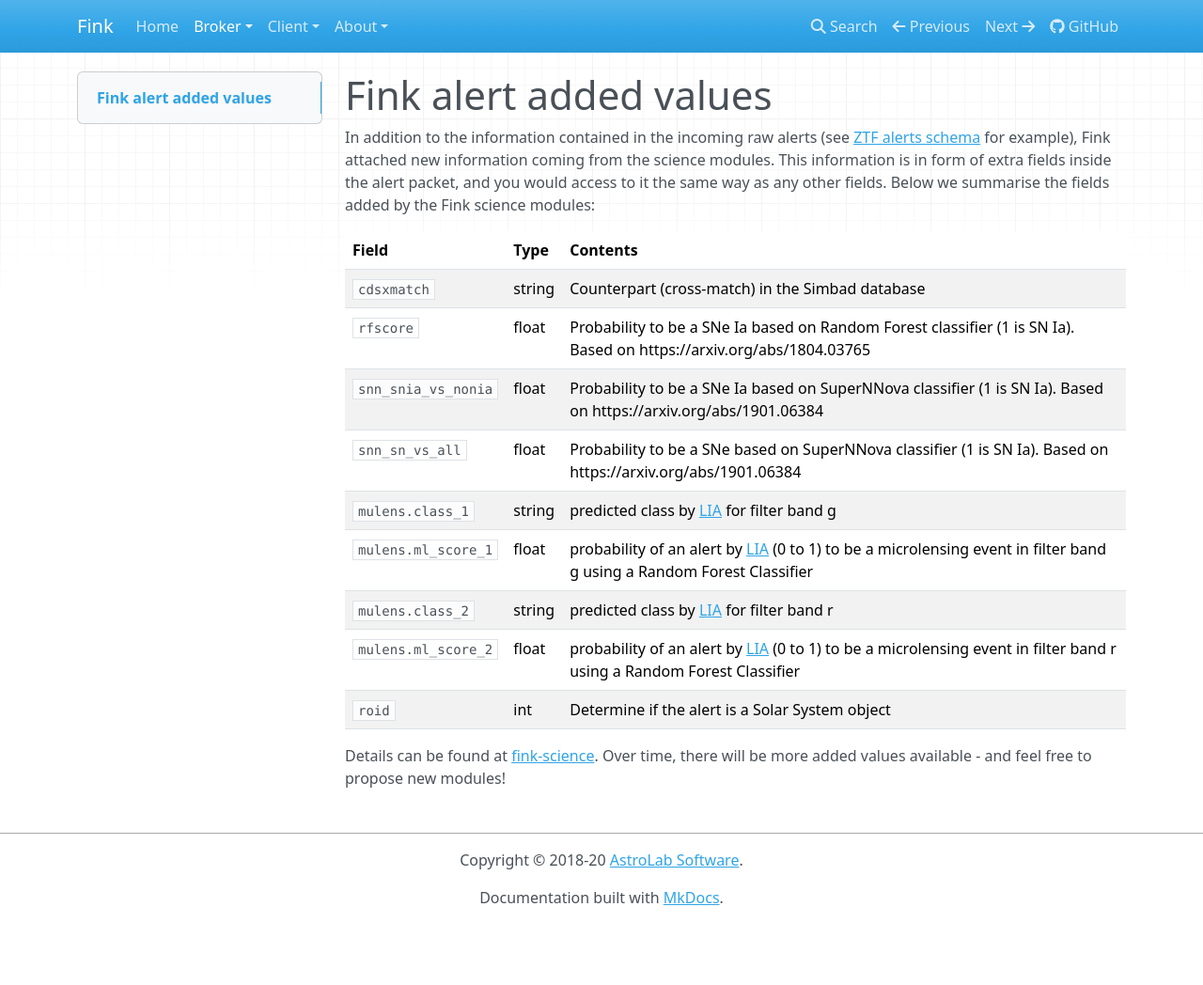
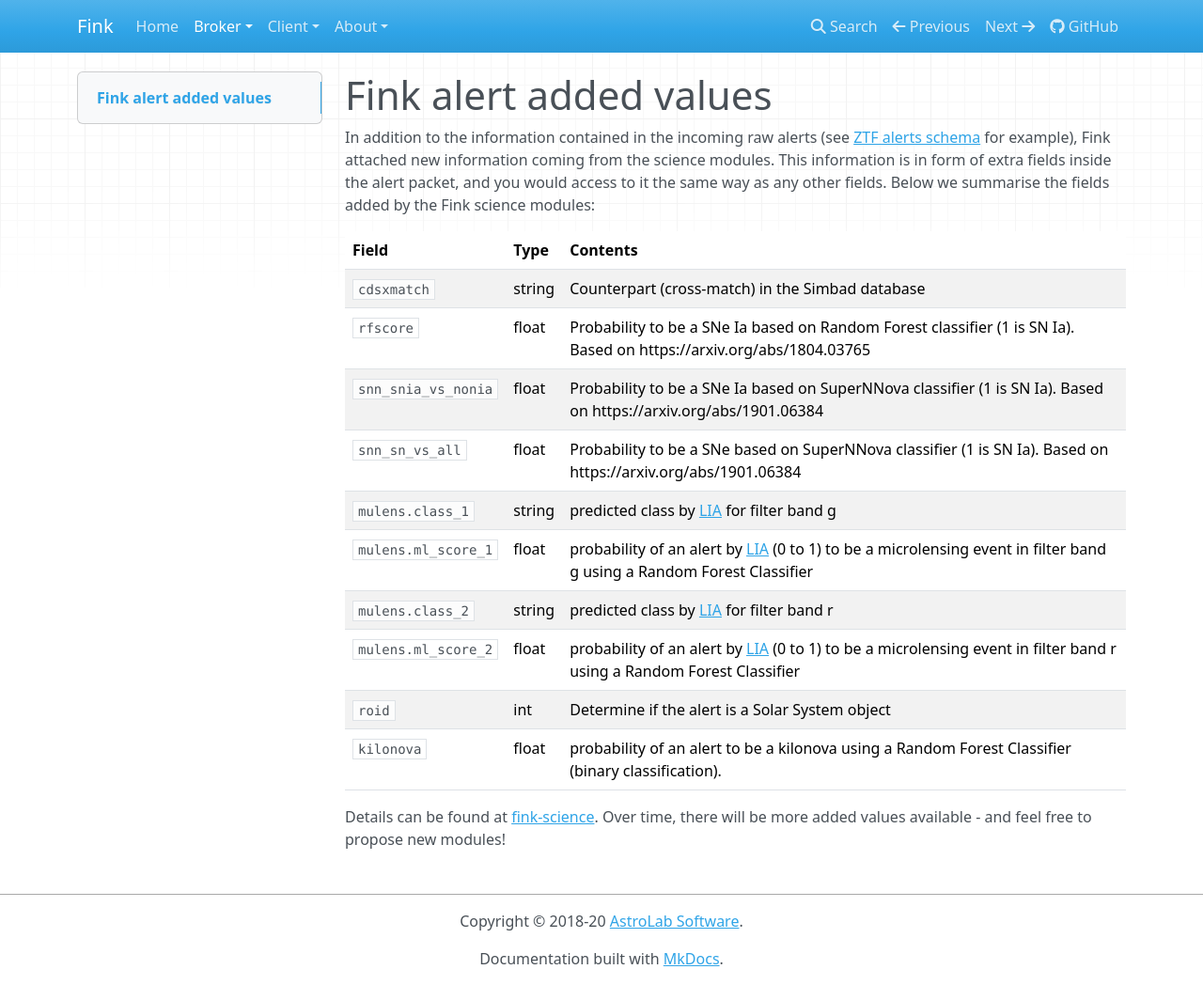
Before and after one commit to astrolabsoftware/fink, an MkDocs documentation site: the page built from docs/science/added_values.md, in a window 1280 px wide and 1048 px high. Shown: the whole window at 94% size. Built offline with MkDocs 1.6.1, drawn with Linux system fonts in a browser that asks for light colours; nearby versions of some CDN libraries.

Commit message:
Update science doc with new modules

```diff
--- a/docs/science/added_values.md
+++ b/docs/science/added_values.md
@@ -13,5 +13,6 @@ In addition to the information contained in the incoming raw alerts (see [ZTF al
 | `mulens.class_2` | string | predicted class by [LIA](https://github.com/dgodinez77/LIA) for filter band r |
 | `mulens.ml_score_2` | float | probability of an alert by [LIA](https://github.com/dgodinez77/LIA) (0 to 1) to be a microlensing event in filter band r using a Random Forest Classifier |
 | `roid` | int | Determine if the alert is a Solar System object |
+| `kilonova` | float | probability of an alert to be a kilonova using a Random Forest Classifier (binary classification). |
 
 Details can be found at [fink-science](https://github.com/astrolabsoftware/fink-science). Over time, there will be more added values available - and feel free to propose new modules!
```
Also changed, not shown: docs/science/introduction.md (+2 -2 lines).
